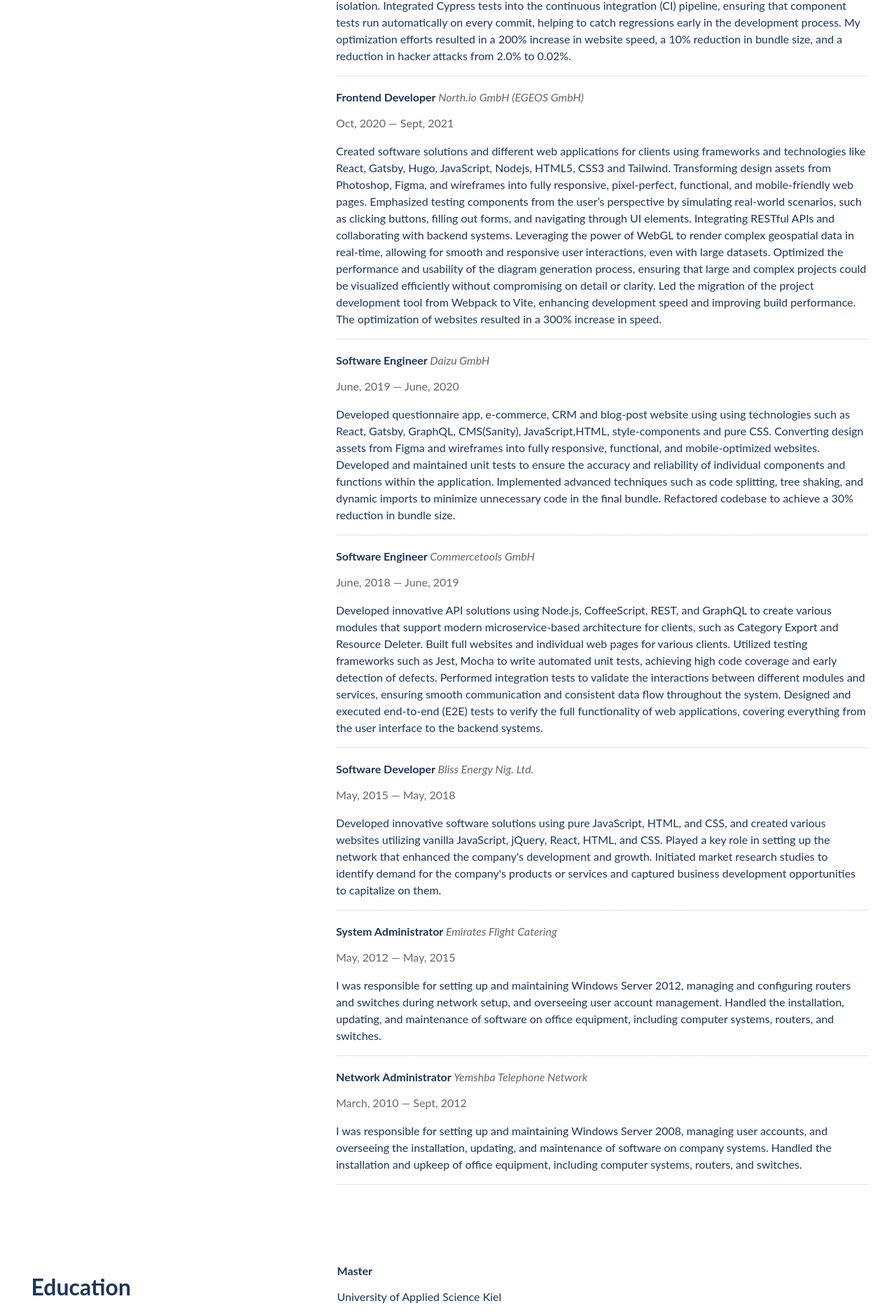
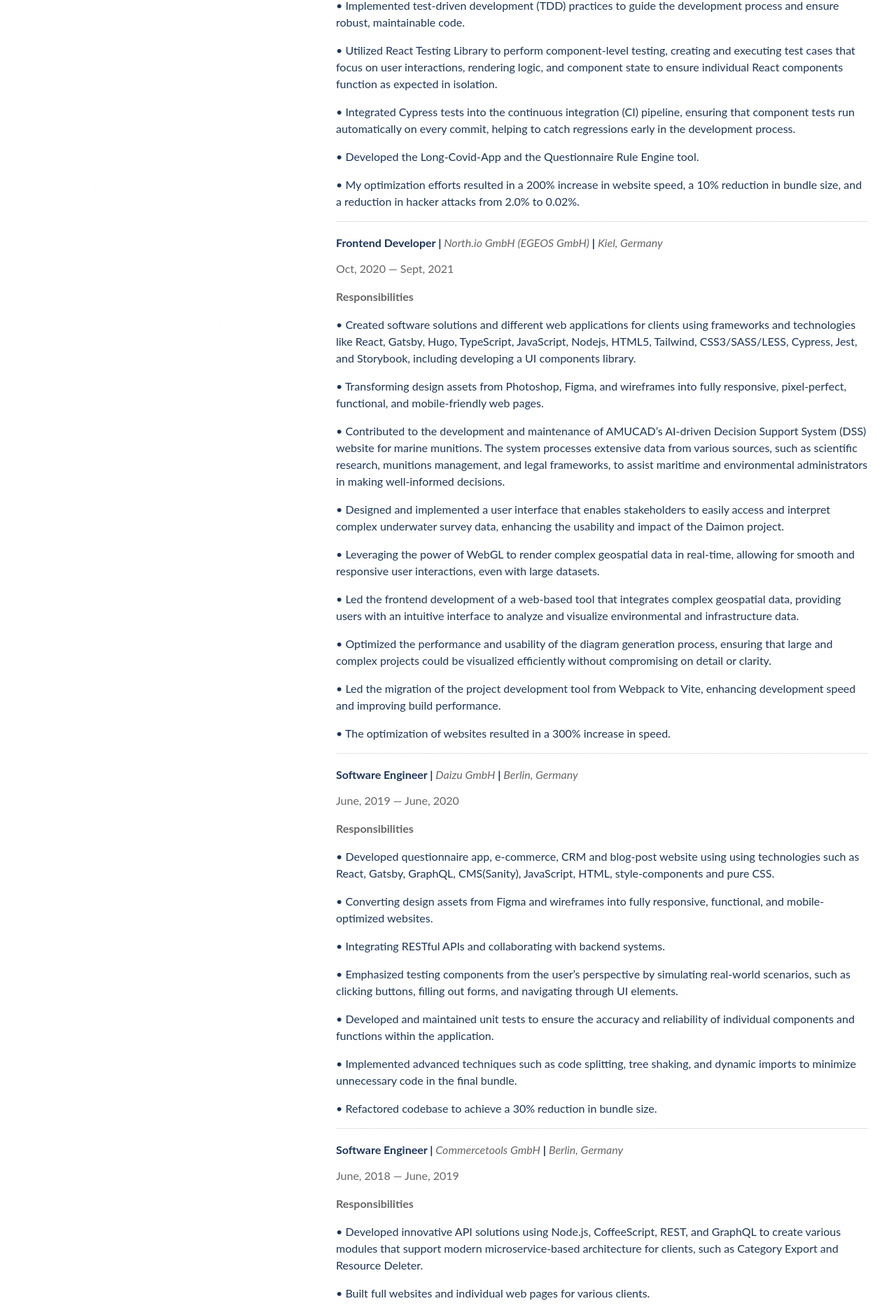
Before and after one commit to Babanila/babajide-williams-website, a SvelteKit app: page / in a window 1280 px wide. Shown: the part 1538-3417 px from the top of the page at 70% size. Built offline with nearby package versions, Linux system fonts and the light colour scheme; no server answers.

Commit message:
Update resume to latest

```diff
--- a/src/routes/+page.svelte
+++ b/src/routes/+page.svelte
@@ -34,8 +34,9 @@
 	type ExperienceType = {
 		title: string;
 		company: string;
+		location: string;
 		date: string;
-		description: string;
+		descriptions: string[];
 	};
 
 	type EducationType = {
@@ -93,12 +94,12 @@
 		types: [
 			{
 				name: 'Web Development',
-				details: 'Javascript, Coffeescript, Python, Node.js, Nest.js, SQL, MongoDB, PostgreSQL.'
+				details: 'Javascript, Coffeescript, Nodejs, Nestjs, Python, SQL, MongoDB, PostgreSQL.'
 			},
 			{
 				name: 'Frontend Development',
 				details:
-					'HTML5, CSS3, LESS, SASS, SCSS, Tailwind, Bootstrap, React, Nextjs, Svelte, Gatsby, Hugojs.'
+					'HTML5, CSS3, LESS, SASS, SCSS, Tailwind, Bootstrap, React, Next.js, Svelte, Gatsby, Hugo.'
 			},
 			{
 				name: 'UI/UX Design',
@@ -116,69 +117,93 @@
 		{
 			title: 'Senior Frontend Developer',
 			company: 'HealthHero GmbH',
+			location: 'Berlin, Germany',
 			date: 'Sept, 2021 — Present',
-			description: `Creating advanced software solutions and web applications using React, TypeScript, JavaScript, Node.js, HTML5, CSS3/SASS/LESS, Cypress, Jest, and Storybook, including developing a UI components library.
-				By enhancing user accessibility on websites, I significantly improved the user experience.
-				Developed the Long-Covid-App and the Questionnaire Rule Engine tool.
-				Implemented test-driven development (TDD) practices to guide the development process and ensure robust, maintainable code.
-				Utilized React Testing Library to perform component-level testing, creating and executing test cases that focus on user interactions, rendering logic, and component state to ensure individual React components function as expected in isolation.
-				Integrated Cypress tests into the continuous integration (CI) pipeline, ensuring that component tests run automatically on every commit, helping to catch regressions early in the development process.
-				My optimization efforts resulted in a 200% increase in website speed, a 10% reduction in bundle size, and a reduction in hacker attacks from 2.0% to 0.02%.`
+			descriptions: [
+				'•	Creating advanced software solutions and web applications using React, Nextjs, TypeScript, JavaScript, Nodejs, HTML5, CSS3/SASS/LESS, Cypress, Jest, and Storybook, including developing a UI components library.',
+				'•	By enhancing user accessibility on websites, I significantly improved the user experience.',
+				'• Implemented test-driven development (TDD) practices to guide the development process and ensure robust, maintainable code.',
+				'•	Utilized React Testing Library to perform component-level testing, creating and executing test cases that focus on user interactions, rendering logic, and component state to ensure individual React components function as expected in isolation.',
+				'•	Integrated Cypress tests into the continuous integration (CI) pipeline, ensuring that component tests run automatically on every commit, helping to catch regressions early in the development process.',
+				'•	Developed the Long-Covid-App and the Questionnaire Rule Engine tool.',
+				'•	My optimization efforts resulted in a 200% increase in website speed, a 10% reduction in bundle size, and a reduction in hacker attacks from 2.0% to 0.02%.'
+			]
 		},
 		{
 			title: 'Frontend Developer',
 			company: 'North.io GmbH (EGEOS GmbH)',
+			location: 'Kiel, Germany',
 			date: 'Oct, 2020 — Sept, 2021',
-			description: `Created software solutions and different web applications for clients using frameworks and technologies like React, Gatsby, Hugo, JavaScript, Nodejs, HTML5, CSS3 and Tailwind.
-				Transforming design assets from Photoshop, Figma, and wireframes into fully responsive, pixel-perfect, functional, and mobile-friendly web pages.
-				Emphasized testing components from the user’s perspective by simulating real-world scenarios, such as clicking buttons, filling out forms, and navigating through UI elements.
-				Integrating RESTful APIs and collaborating with backend systems.
-				Leveraging the power of WebGL to render complex geospatial data in real-time, allowing for smooth and responsive user interactions, even with large datasets.
-				Optimized the performance and usability of the diagram generation process, ensuring that large and complex projects could be visualized efficiently without compromising on detail or clarity.
-				Led the migration of the project development tool from Webpack to Vite, enhancing development speed and improving build performance.
-				The optimization of websites resulted in a 300% increase in speed.`
+			descriptions: [
+				'•	Created software solutions and different web applications for clients using frameworks and technologies like React, Gatsby, Hugo, TypeScript, JavaScript, Nodejs, HTML5, Tailwind, CSS3/SASS/LESS, Cypress, Jest, and Storybook, including developing a UI components library.',
+				'•	Transforming design assets from Photoshop, Figma, and wireframes into fully responsive, pixel-perfect, functional, and mobile-friendly web pages.',
+				'•	Contributed to the development and maintenance of AMUCAD’s AI-driven Decision Support System (DSS) website for marine munitions. The system processes extensive data from various sources, such as scientific research, munitions management, and legal frameworks, to assist maritime and environmental administrators in making well-informed decisions.',
+				'•	Designed and implemented a user interface that enables stakeholders to easily access and interpret complex underwater survey data, enhancing the usability and impact of the Daimon project.',
+				'•	Leveraging the power of WebGL to render complex geospatial data in real-time, allowing for smooth and responsive user interactions, even with large datasets.',
+				'•	Led the frontend development of a web-based tool that integrates complex geospatial data, providing users with an intuitive interface to analyze and visualize environmental and infrastructure data.',
+				'•	Optimized the performance and usability of the diagram generation process, ensuring that large and complex projects could be visualized efficiently without compromising on detail or clarity.',
+				'•	Led the migration of the project development tool from Webpack to Vite, enhancing development speed and improving build performance.',
+				'•	The optimization of websites resulted in a 300% increase in speed.'
+			]
 		},
 		{
 			title: 'Software Engineer',
 			company: 'Daizu GmbH',
+			location: 'Berlin, Germany',
 			date: 'June, 2019 — June, 2020',
-			description: `Developed questionnaire app, e-commerce, CRM and blog-post website using using technologies such as React, Gatsby, GraphQL, CMS(Sanity), JavaScript,HTML, style-components and pure CSS.
-				Converting design assets from Figma and wireframes into fully responsive, functional, and mobile-optimized websites.
-				Developed and maintained unit tests to ensure the accuracy and reliability of individual components and functions within the application.
-				Implemented advanced techniques such as code splitting, tree shaking, and dynamic imports to minimize unnecessary code in the final bundle.
-				Refactored codebase to achieve a 30% reduction in bundle size.`
+			descriptions: [
+				'•	Developed questionnaire app, e-commerce, CRM and blog-post website using using technologies such as React, Gatsby, GraphQL, CMS(Sanity), JavaScript, HTML, style-components and pure CSS.',
+				'•	Converting design assets from Figma and wireframes into fully responsive, functional, and mobile-optimized websites.',
+				'•	Integrating RESTful APIs and collaborating with backend systems.',
+				'•	Emphasized testing components from the user’s perspective by simulating real-world scenarios, such as clicking buttons, filling out forms, and navigating through UI elements.',
+				'•	Developed and maintained unit tests to ensure the accuracy and reliability of individual components and functions within the application.',
+				'•	Implemented advanced techniques such as code splitting, tree shaking, and dynamic imports to minimize unnecessary code in the final bundle.',
+				'•	Refactored codebase to achieve a 30% reduction in bundle size.'
+			]
 		},
 		{
 			title: 'Software Engineer',
 			company: 'Commercetools GmbH',
+			location: 'Berlin, Germany',
 			date: 'June, 2018 — June, 2019',
-			description: `Developed innovative API solutions using Node.js, CoffeeScript, REST, and GraphQL to create various modules that support modern microservice-based architecture for clients, such as Category Export and Resource Deleter.
-				Built full websites and individual web pages for various clients.
-				Utilized testing frameworks such as Jest, Mocha to write automated unit tests, achieving high code coverage and early detection of defects.
-				Performed integration tests to validate the interactions between different modules and services, ensuring smooth communication and consistent data flow throughout the system.
-				Designed and executed end-to-end (E2E) tests to verify the full functionality of web applications, covering everything from the user interface to the backend systems.`
+			descriptions: [
+				'•	Developed innovative API solutions using Node.js, CoffeeScript, REST, and GraphQL to create various modules that support modern microservice-based architecture for clients, such as Category Export and Resource Deleter.',
+				'•	Built full websites and individual web pages for various clients.',
+				'•	Utilized testing frameworks such as Jest, Mocha to write automated unit tests, achieving high code coverage and early detection of defects.',
+				'•	Performed integration tests to validate the interactions between different modules and services, ensuring smooth communication and consistent data flow throughout the system.',
+				'•	Designed and executed end-to-end (E2E) tests to verify the full functionality of web applications, covering everything from the user interface to the backend systems.'
+			]
 		},
 		{
 			title: 'Software Developer',
 			company: 'Bliss Energy Nig. Ltd.',
+			location: 'Lagos, Nigeria',
 			date: 'May, 2015 — May, 2018',
-			description: `Developed innovative software solutions using pure JavaScript, HTML, and CSS, and created various websites utilizing vanilla JavaScript, jQuery, React, HTML, and CSS.
-				Played a key role in setting up the network that enhanced the company's development and growth.
-				Initiated market research studies to identify demand for the company's products or services and captured business development opportunities to capitalize on them.`
+			descriptions: [
+				'•	Developed innovative software solutions using pure JavaScript, HTML, and CSS, and created various websites utilizing vanilla JavaScript, jQuery, React, HTML, and CSS.',
+				"•	Played a key role in setting up the network that enhanced the company's development and growth.",
+				"•	Initiated market research studies to identify demand for the company's products or services and captured business development opportunities to capitalize on them."
+			]
 		},
 		{
 			title: 'System Administrator',
 			company: 'Emirates Flight Catering',
+			location: 'Dubai, United Arab Emirates',
 			date: 'May, 2012 — May, 2015',
-			description: `I was responsible for setting up and maintaining Windows Server 2012, managing and configuring routers and switches during network setup, and overseeing user account management.
-				Handled the installation, updating, and maintenance of software on office equipment, including computer systems, routers, and switches.`
+			descriptions: [
+				'•	I was responsible for setting up and maintaining Windows Server 2012, managing and configuring routers and switches during network setup, and overseeing user account management.',
+				'•	Handled the installation, updating, and maintenance of software on office equipment, including computer systems, routers, and switches.'
+			]
 		},
 		{
 			title: 'Network Administrator',
 			company: 'Yemshba Telephone Network',
+			location: 'Ogun, Nigeria',
 			date: 'March, 2010 — Sept, 2012',
-			description: `I was responsible for setting up and maintaining Windows Server 2008, managing user accounts, and overseeing the installation, updating, and maintenance of software on company systems.
-				Handled the installation and upkeep of office equipment, including computer systems, routers, and switches.`
+			descriptions: [
+				'•	I was responsible for setting up and maintaining Windows Server 2008, managing user accounts, and overseeing the installation, updating, and maintenance of software on company systems.',
+				'•	Handled the installation and upkeep of office equipment, including computer systems, routers, and switches.'
+			]
 		}
 	];
 
@@ -373,10 +398,14 @@
 			{#each experienceDetails as experience}
 				<div class="experience-item">
 					<h2 class="section-inner-title">
-						{experience.title} <span class="company">{experience.company}</span>
+						{experience.title} | <span class="company">{experience.company}</span> |
+						<span class="company">{experience.location}</span>
 					</h2>
 					<p class="date">{experience.date}</p>
-					<p class="description">{experience.description}</p>
+					<p class="date"><b>Responsibilities</b></p>
+					{#each experience.descriptions as description}
+						<p class="description">{description}</p>
+					{/each}
 				</div>
 			{/each}
 		</div>
```
